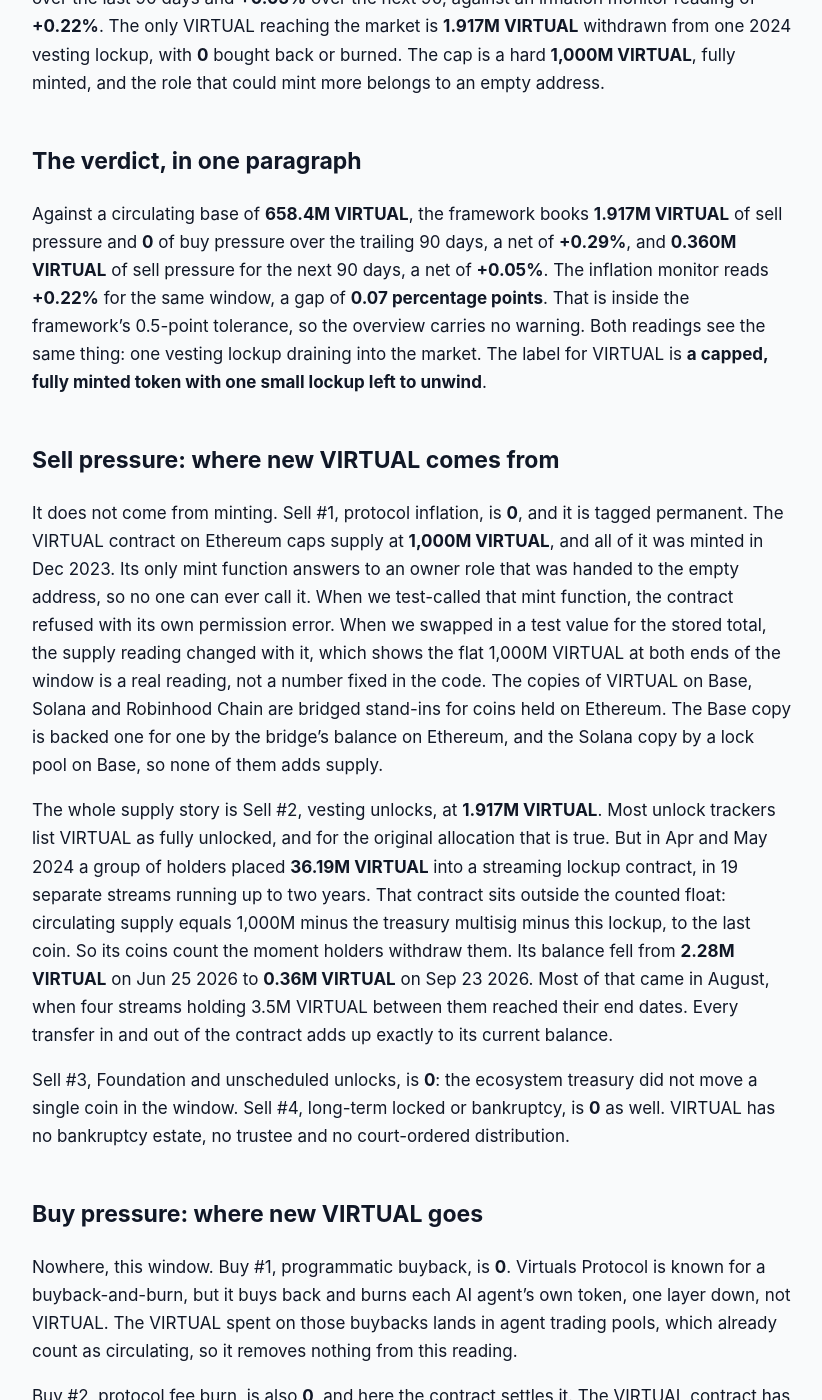
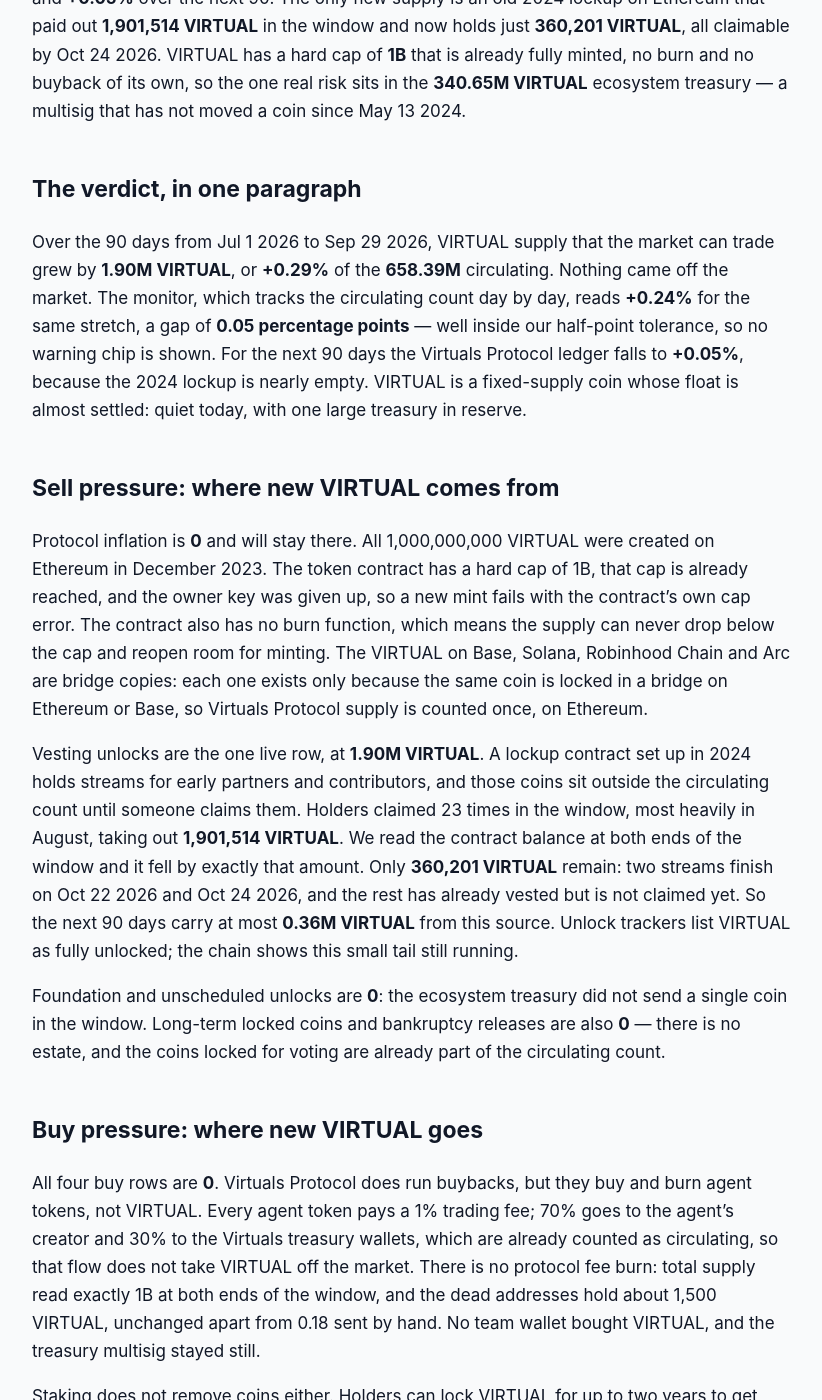
Before and after one commit to jeevansongmy-spec/mrnasdog-articles, a Jekyll site: the page built from crypto/virtual-pressure-framework.md, in a window 1280 px wide and 1400 px high, scrolled down 286 px. Shown: the whole window, without its empty margins (228-1050 px from the left). Built offline with Jekyll 4.4.1, drawn with Linux system fonts in a browser that asks for light colours; some of the changed text lies outside the part shown.

Commit message:
publish: crypto/virtual-pressure-framework

```diff
--- a/crypto/virtual-pressure-framework.md
+++ b/crypto/virtual-pressure-framework.md
@@ -1,6 +1,6 @@
 ---
 title:         "VIRTUAL Inflation Analysis · September 2026 · Mixed flows · supply roughly steady"
-description:   "VIRTUAL supply grows 0.29% over 90 days as the last 2024 lockup releases 1.92M tokens. The 1B cap is fully minted, nothing burns, and the treasury sits still."
+description:   "VIRTUAL supply is roughly steady: a 2024 lockup released 1.90M VIRTUAL for +0.29% net in 90 days, +0.05% next. Capped 1B, no burn, 340.65M treasury unmoved."
 canonical_url: "https://mrnasdog.com/research/virtual/inflation"
 tags:          ["crypto", "virtual", "virtuals", "aiagents"]
 published:     true
@@ -10,46 +10,46 @@ Originally published at [VIRTUAL Inflation Analysis · September 2026 · Mixed f
 
 # VIRTUAL Inflation Analysis · September 2026 · Mixed flows · supply roughly steady
 
-VIRTUAL supply is roughly steady: the Pressure Framework reads Virtuals Protocol at **+0.29%** over the last 90 days and **+0.05%** over the next 90, against an inflation monitor reading of **+0.22%**. The only VIRTUAL reaching the market is **1.917M VIRTUAL** withdrawn from one 2024 vesting lockup, with **0** bought back or burned. The cap is a hard **1,000M VIRTUAL**, fully minted, and the role that could mint more belongs to an empty address.
+The MrNasdog Pressure Framework reads VIRTUAL at **+0.29% net** over the trailing 90 days and **+0.05%** over the next 90. The only new supply is an old 2024 lockup on Ethereum that paid out **1,901,514 VIRTUAL** in the window and now holds just **360,201 VIRTUAL**, all claimable by Oct 24 2026. VIRTUAL has a hard cap of **1B** that is already fully minted, no burn and no buyback of its own, so the one real risk sits in the **340.65M VIRTUAL** ecosystem treasury — a multisig that has not moved a coin since May 13 2024.
 
 ## The verdict, in one paragraph
 
-Against a circulating base of **658.4M VIRTUAL**, the framework books **1.917M VIRTUAL** of sell pressure and **0** of buy pressure over the trailing 90 days, a net of **+0.29%**, and **0.360M VIRTUAL** of sell pressure for the next 90 days, a net of **+0.05%**. The inflation monitor reads **+0.22%** for the same window, a gap of **0.07 percentage points**. That is inside the framework's 0.5-point tolerance, so the overview carries no warning. Both readings see the same thing: one vesting lockup draining into the market. The label for VIRTUAL is **a capped, fully minted token with one small lockup left to unwind**.
+Over the 90 days from Jul 1 2026 to Sep 29 2026, VIRTUAL supply that the market can trade grew by **1.90M VIRTUAL**, or **+0.29%** of the **658.39M** circulating. Nothing came off the market. The monitor, which tracks the circulating count day by day, reads **+0.24%** for the same stretch, a gap of **0.05 percentage points** — well inside our half-point tolerance, so no warning chip is shown. For the next 90 days the Virtuals Protocol ledger falls to **+0.05%**, because the 2024 lockup is nearly empty. VIRTUAL is a fixed-supply coin whose float is almost settled: quiet today, with one large treasury in reserve.
 
 ## Sell pressure: where new VIRTUAL comes from
 
-It does not come from minting. Sell #1, protocol inflation, is **0**, and it is tagged permanent. The VIRTUAL contract on Ethereum caps supply at **1,000M VIRTUAL**, and all of it was minted in Dec 2023. Its only mint function answers to an owner role that was handed to the empty address, so no one can ever call it. When we test-called that mint function, the contract refused with its own permission error. When we swapped in a test value for the stored total, the supply reading changed with it, which shows the flat 1,000M VIRTUAL at both ends of the window is a real reading, not a number fixed in the code. The copies of VIRTUAL on Base, Solana and Robinhood Chain are bridged stand-ins for coins held on Ethereum. The Base copy is backed one for one by the bridge's balance on Ethereum, and the Solana copy by a lock pool on Base, so none of them adds supply.
+Protocol inflation is **0** and will stay there. All 1,000,000,000 VIRTUAL were created on Ethereum in December 2023. The token contract has a hard cap of 1B, that cap is already reached, and the owner key was given up, so a new mint fails with the contract's own cap error. The contract also has no burn function, which means the supply can never drop below the cap and reopen room for minting. The VIRTUAL on Base, Solana, Robinhood Chain and Arc are bridge copies: each one exists only because the same coin is locked in a bridge on Ethereum or Base, so Virtuals Protocol supply is counted once, on Ethereum.
 
-The whole supply story is Sell #2, vesting unlocks, at **1.917M VIRTUAL**. Most unlock trackers list VIRTUAL as fully unlocked, and for the original allocation that is true. But in Apr and May 2024 a group of holders placed **36.19M VIRTUAL** into a streaming lockup contract, in 19 separate streams running up to two years. That contract sits outside the counted float: circulating supply equals 1,000M minus the treasury multisig minus this lockup, to the last coin. So its coins count the moment holders withdraw them. Its balance fell from **2.28M VIRTUAL** on Jun 25 2026 to **0.36M VIRTUAL** on Sep 23 2026. Most of that came in August, when four streams holding 3.5M VIRTUAL between them reached their end dates. Every transfer in and out of the contract adds up exactly to its current balance.
+Vesting unlocks are the one live row, at **1.90M VIRTUAL**. A lockup contract set up in 2024 holds streams for early partners and contributors, and those coins sit outside the circulating count until someone claims them. Holders claimed 23 times in the window, most heavily in August, taking out **1,901,514 VIRTUAL**. We read the contract balance at both ends of the window and it fell by exactly that amount. Only **360,201 VIRTUAL** remain: two streams finish on Oct 22 2026 and Oct 24 2026, and the rest has already vested but is not claimed yet. So the next 90 days carry at most **0.36M VIRTUAL** from this source. Unlock trackers list VIRTUAL as fully unlocked; the chain shows this small tail still running.
 
-Sell #3, Foundation and unscheduled unlocks, is **0**: the ecosystem treasury did not move a single coin in the window. Sell #4, long-term locked or bankruptcy, is **0** as well. VIRTUAL has no bankruptcy estate, no trustee and no court-ordered distribution.
+Foundation and unscheduled unlocks are **0**: the ecosystem treasury did not send a single coin in the window. Long-term locked coins and bankruptcy releases are also **0** — there is no estate, and the coins locked for voting are already part of the circulating count.
 
 ## Buy pressure: where new VIRTUAL goes
 
-Nowhere, this window. Buy #1, programmatic buyback, is **0**. Virtuals Protocol is known for a buyback-and-burn, but it buys back and burns each AI agent's own token, one layer down, not VIRTUAL. The VIRTUAL spent on those buybacks lands in agent trading pools, which already count as circulating, so it removes nothing from this reading.
+All four buy rows are **0**. Virtuals Protocol does run buybacks, but they buy and burn agent tokens, not VIRTUAL. Every agent token pays a 1% trading fee; 70% goes to the agent's creator and 30% to the Virtuals treasury wallets, which are already counted as circulating, so that flow does not take VIRTUAL off the market. There is no protocol fee burn: total supply read exactly 1B at both ends of the window, and the dead addresses hold about 1,500 VIRTUAL, unchanged apart from 0.18 sent by hand. No team wallet bought VIRTUAL, and the treasury multisig stayed still.
 
-Buy #2, protocol fee burn, is also **0**, and here the contract settles it. The VIRTUAL contract has no burn function at all, so total supply can never fall. We still read both places a burn could appear, at both ends of the window. Total supply stayed at exactly **1,000M VIRTUAL**. The burn addresses on Ethereum and Base gained less than one VIRTUAL between them. The Base copy's supply did fall by about **0.47M VIRTUAL**, but the bridge's balance on Ethereum fell by the same amount: that was coins bridging home, a move, not a burn.
-
-Buy #3, Foundation buy, is **0**: the treasury multisig held the same balance on both dates. The protocol keeps 30% of the 1% agent trading fee, but that income collects in wallets already counted as circulating, so it is not a purchase. Buy #4, new long-term lock, is **0**. VIRTUAL locked for voting power already counts as circulating, and the main voting-lock contract shrank anyway, from **22.27M** to **21.60M VIRTUAL**.
+Staking does not remove coins either. Holders can lock VIRTUAL for up to two years to get veVIRTUAL, which gives voting power and a share of new agent-token airdrops. Those locked coins stay in the circulating count, and the lock actually shrank this window, from **22.56M** to **21.58M VIRTUAL**. So a new long-term lock books **0**.
 
 ## Foundation and overhang
 
-The overhang on VIRTUAL is one very large pot and one very small one. The large pot is the ecosystem treasury: **340.65M VIRTUAL**, 35% of the cap less early spending, in one multisig on Ethereum. It has not sent a coin anywhere since May 2024. Its rules allow the DAO to release up to 10% a year, only with a vote. Two voted items point at it, and neither has drawn a coin from the multisig: a 1% sniper-defense and yield fund, and a team grant of up to 6% that streams only if VIRTUAL reaches $10, $20 and $40, far above today's price. The small pot is what remains in the 2024 lockup: **0.36M VIRTUAL**, all of it free to claim by Oct 24 2026. Both balances are read from the chain at every rebuild. If the treasury's balance, or the lockup's beyond its own schedule, falls between refreshes, that outflow enters Sell #3 at the next refresh.
+The overhang that matters is the ecosystem treasury: a multisig on Ethereum holding **340,652,950 VIRTUAL**, about 34% of all VIRTUAL and outside the circulating count. It has made only seven transfers in its life, and the last coins left it on May 13 2024. Under the Virtuals Protocol whitepaper it may release no more than 10% a year for three years, and only after a holder vote. The governance portal shows no passed proposal in 2026, and the newest one, from March 2026, failed. One unlock tracker models this treasury as releasing about 2.9M VIRTUAL every month; the chain says it has not released anything, so we book what the chain shows.
 
-## How VIRTUAL compares to other capped launchpad tokens
+The second overhang is the 2024 lockup's remaining **360,201 VIRTUAL**, which is on a known schedule and already in the next-90-day number. Inside the circulating count sit the protocol's fee wallet on Base (about 2.14M VIRTUAL), the voting lock (21.58M) and a second small lockup (about 91K); moving those adds nothing new. We read the treasury and the lockup straight from the chain at every rebuild. If the treasury's balance falls between refreshes, the outflow enters Sell #3 at the next refresh.
 
-VIRTUAL belongs to the strictest supply class: a hard cap that is already fully minted, with the minting role given up for good. That is stricter than a halving chain like Bitcoin, which still mints on every block, and stricter than staking tokens whose inflation rate is set by a governance vote. On the issuance side, VIRTUAL cannot inflate at all.
+## How VIRTUAL compares to other launchpad tokens
 
-What it does share with younger launchpad tokens is a large treasury outside the float. At **340.65M VIRTUAL**, it is more than half the size of the whole circulating supply. Most launchpad tokens release team and treasury coins on a fixed calendar. VIRTUAL's treasury has no calendar, only a yearly ceiling and a vote, so its risk is a decision, not a date. For two years that decision has been to spend nothing.
+Most launchpad and app tokens still carry large team and investor vesting, so their supply grows by several percent a quarter as cliffs open. VIRTUAL is different: its public share was fully unlocked from the start, there was no venture round with a multi-year schedule, and the cap is already minted. That puts VIRTUAL closer to a fixed-supply coin than to a typical launchpad token — the float moves only when an old lockup or the treasury pays out.
 
-The other comparison is to exchange-style tokens that burn their own supply with revenue. Those tokens can read deflationary when usage is high. VIRTUAL collects real fees, but the burn happens one layer down, in agent tokens, so VIRTUAL's own supply takes none of that benefit. Its route to a negative reading would need a new decision to buy back VIRTUAL itself.
+The trade-off is on the buy side. Launchpads that send their fees into buying back their own token create steady buy pressure. Virtuals Protocol points its fee buybacks at the agent tokens built on it, so VIRTUAL gains demand from agent trading, since every agent trades against VIRTUAL, but not a direct buyer. Against uncapped chain tokens that pay validators in new coins, VIRTUAL has no issuance at all; against exchange tokens with quarterly burns, it has no burn. Its supply story comes down to one question: when, and how fast, the treasury is spent.
 
 ## What to watch in the next 90 days
 
-First, the lockup's last two streams end on **Oct 22 2026** and **Oct 24 2026**, after which all **0.36M VIRTUAL** left can be withdrawn and this row goes to zero for good. Second, the staker bonus announced for **Sep 30 2026**: if its VIRTUAL comes from the treasury multisig, it is new sell pressure, and its size and source are not yet published. Third, the treasury multisig itself, at **340.65M VIRTUAL**; any vote that spends from it shows up here at the next refresh. Fourth, any governance move to buy back VIRTUAL itself rather than agent tokens, which is the one event that could flip this reading negative.
+First, the VIRTUAL staker bonus that starts on Sep 30 2026: veVIRTUAL holders get extra VIRTUAL based on how long they have staked, but neither the size nor the source is public yet — if it is paid from the treasury multisig, it becomes new supply. Second, the last two streams of the 2024 lockup end on Oct 22 2026 and Oct 24 2026, after which that row falls to zero. Third, any holder vote to deploy the ecosystem treasury; even one year at the 10% cap would add up to 35M VIRTUAL, far more than anything in today's ledger. Fourth, any change to where the 1% agent trading fee goes — a switch to buying VIRTUAL itself would create the coin's first real buy row.
 
 ## Summary
 
-The MrNasdog Pressure Framework reads VIRTUAL at **+0.29%** over the trailing 90 days and **+0.05%** projected forward: mixed flows, supply roughly steady. Virtuals Protocol mints nothing and burns nothing; the only supply reaching the market is the tail of one 2024 vesting lockup, **1.917M VIRTUAL** last quarter and at most **0.360M VIRTUAL** next. The key risk is the **340.65M VIRTUAL** treasury, which can release up to 10% a year with a vote. The ceiling is firm: **1,000M VIRTUAL**, fully minted, with no one able to mint more.
+VIRTUAL, the base token of Virtuals Protocol, has a hard-capped and fully minted supply of 1B, with no issuance, no burn and no buyback of its own. The only new supply in the last 90 days was **1.90M VIRTUAL** from a 2024 lockup, a **+0.29%** net that falls to **+0.05%** next as that lockup empties by Oct 24 2026. The key risk is the **340.65M VIRTUAL** ecosystem treasury, which is capped at 10% a year and needs a holder vote, and which has not moved since May 2024. Until that treasury is spent, VIRTUAL supply is roughly steady.
 
-MrNasdog Pressure Framework analysis of VIRTUAL, Metric 1 — Inflation. Data + explanation only. Not financial advice. Updated Sep 23 2026.
+---
+
+*MrNasdog Pressure Framework analysis of VIRTUAL, Metric 1 — Inflation. Data + explanation only. Not financial advice. Checked Sep 29 2026.*
```
